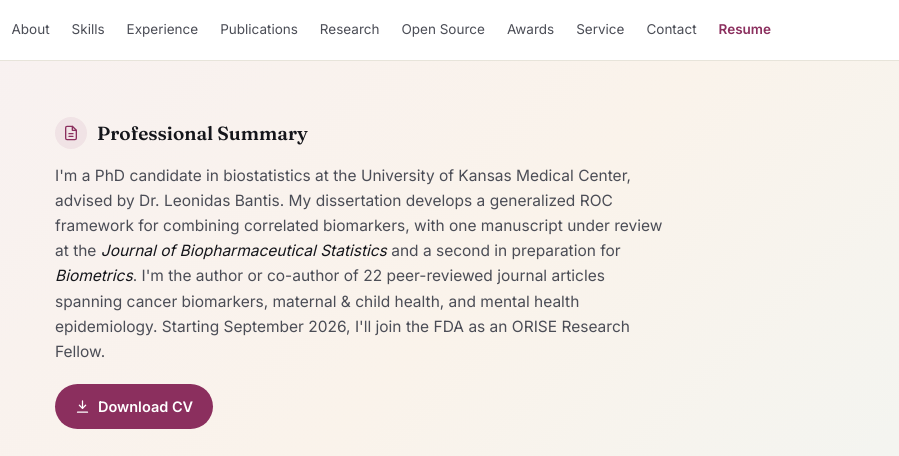
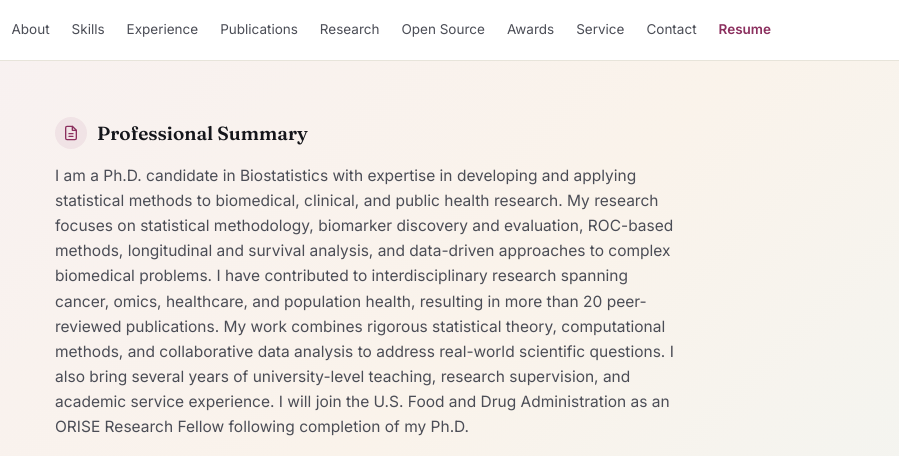
Before and after one commit to Foyez-github/Foyez-github, a plain HTML site: page index.html in a window 1280 px wide. Shown: the top 456 px of the page, 381-1280 px from the left. Drawn offline with Linux system fonts and the light colour scheme.

Commit message:
Update index.html

```diff
--- a/index.html
+++ b/index.html
@@ -4,7 +4,7 @@
 <meta charset="UTF-8">
 <meta name="viewport" content="width=device-width, initial-scale=1.0">
 <title>Foyez Ahmmed — Biostatistics</title>
-<meta name="description" content="Foyez Ahmmed, PhD candidate in Biostatistics at the University of Kansas Medical Center. Research on ROC methodology, biomarker combination, and biomedical statistics.">
+<meta name="description" content="Foyez Ahmmed, PhD in Biostatistics at the University of Kansas Medical Center. Research on ROC methodology, biomarker combination, and biomedical statistics.">
 <link rel="preconnect" href="https://fonts.googleapis.com">
 <link rel="preconnect" href="https://fonts.gstatic.com" crossorigin>
 <link href="https://fonts.googleapis.com/css2?family=Fraunces:ital,opsz,wght@0,9..144,400;0,9..144,500;0,9..144,600;0,9..144,700;1,9..144,500&family=Inter:wght@400;500;600;700&display=swap" rel="stylesheet">
@@ -286,7 +286,7 @@
         <span class="bh-icon"><svg viewBox="0 0 24 24" fill="none" stroke="currentColor" stroke-width="2" stroke-linecap="round" stroke-linejoin="round"><path d="M14 2H6a2 2 0 0 0-2 2v16a2 2 0 0 0 2 2h12a2 2 0 0 0 2-2V8z"/><path d="M14 2v6h6"/><path d="M9 13h6M9 17h6"/></svg></span>
         Professional Summary
       </div>
-      <p class="p-bio">I'm a PhD candidate in biostatistics at the University of Kansas Medical Center, advised by Dr. Leonidas Bantis. My dissertation develops a generalized ROC framework for combining correlated biomarkers, with one manuscript under review at the <em>Journal of Biopharmaceutical Statistics</em> and a second in preparation for <em>Biometrics</em>. I'm the author or co-author of 22 peer-reviewed journal articles spanning cancer biomarkers, maternal &amp; child health, and mental health epidemiology. Starting September 2026, I'll join the FDA as an ORISE Research Fellow.</p>
+      <p class="p-bio">I am a Ph.D. candidate in Biostatistics with expertise in developing and applying statistical methods to biomedical, clinical, and public health research. My research focuses on statistical methodology, biomarker discovery and evaluation, ROC-based methods, longitudinal and survival analysis, and data-driven approaches to complex biomedical problems. I have contributed to interdisciplinary research spanning cancer, omics, healthcare, and population health, resulting in more than 20 peer-reviewed publications. My work combines rigorous statistical theory, computational methods, and collaborative data analysis to address real-world scientific questions. I also bring several years of university-level teaching, research supervision, and academic service experience. I will join the U.S. Food and Drug Administration as an ORISE Research Fellow following completion of my Ph.D.</p>
       <a class="cv-btn" href="./CV_Foyez_Ahmmed.pdf" target="_blank" rel="noopener">
         <svg viewBox="0 0 24 24" fill="none" stroke="currentColor" stroke-width="2" stroke-linecap="round" stroke-linejoin="round"><path d="M12 3v12"/><path d="M7 10l5 5 5-5"/><path d="M4 21h16"/></svg>
         Download CV
```
